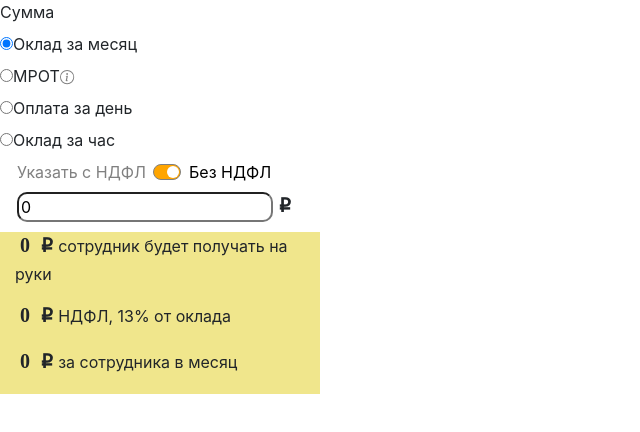
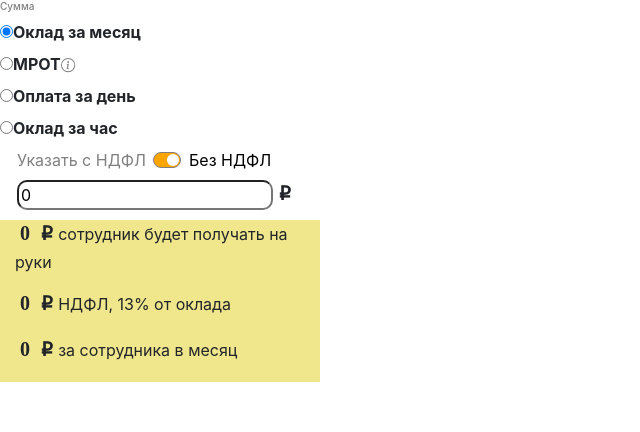
Before and after one commit to lostt1me/calcMoney, a React (Create React App) app: page / in a window 1280 px wide. Shown: the top 432 px of the page, without its empty margins (0-640 px from the left). Built offline with nearby package versions, Linux system fonts and the light colour scheme.

Commit message:
add font-bold in radio form, cursor-pointer to tooiltip

```diff
--- a/src/Components/PaysForm/View.tsx
+++ b/src/Components/PaysForm/View.tsx
@@ -21,8 +21,9 @@ export const View = (data: IVeiwProps) => {
     const {hasMrot, netShow, ndflShow, grossShow, changeNet, changeNdflStatus} = data;
     return (
         <form>
-            <div className="d-flex flex-column">
-                <label>Сумма</label>
+            <div className="d-flex flex-column fontForm">
+                <h1>Сумма</h1>
+                <div className="d-flex flex-column radioForm">
                     <label><Field name="chargeType" component="input" type="radio" value="salaryMonth"/>Оклад за месяц</label>
                     <div className="d-flex flex-row">
                         <label><Field name="chargeType" component="input" type="radio" value="mrot"/>МРОТ</label>
@@ -30,6 +31,7 @@ export const View = (data: IVeiwProps) => {
                     </div>
                     <label><Field name="chargeType" component="input" type="radio" value="payDay"/>Оплата за день</label>
                     <label><Field name="chargeType" component="input" type="radio" value="payHour"/>Оклад за час</label>
+                </div>
                 {!(hasMrot==="mrot")? <Switch changeStatus={changeNdflStatus}/> : undefined}
                 {!(hasMrot==="mrot")? <MoneyInput payType={hasMrot} changeNet={changeNet}/> : undefined}
                 {(hasMrot==="salaryMonth")? <ShowPay netShow={netShow} ndflShow={ndflShow} grossShow={grossShow}/> : undefined}
--- a/src/Components/PaysForm/style.scss
+++ b/src/Components/PaysForm/style.scss
@@ -10,3 +10,19 @@
     }
     //@include button-size(15px, 15px, 10px, 10px, 50%)
 }
+
+input {
+    cursor: pointer;
+}
+
+.fontForm {
+    & h1 {
+        font-size: 10px;
+        color: grey;
+    }
+    .radioForm {
+        & label {
+            font-weight: bold;
+        }
+    }
+}
--- a/src/Components/PaysForm/tooltip/style.scss
+++ b/src/Components/PaysForm/tooltip/style.scss
@@ -1,3 +1,6 @@
+svg {
+    cursor: pointer;
+}
 .bi-info-circle {
     &:hover {
         fill: #9370DB;
```
Lines whose indentation alone changed are shown as unchanged.
